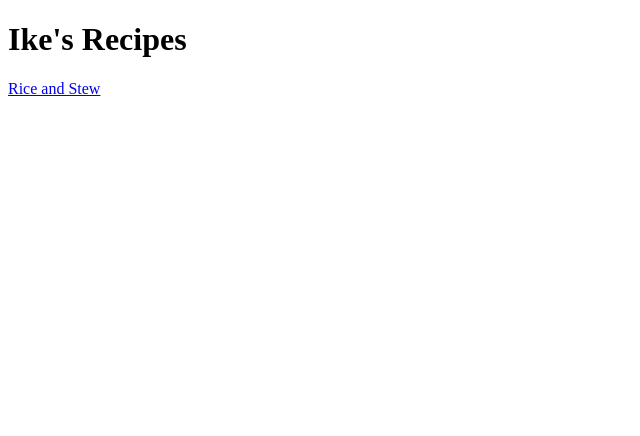
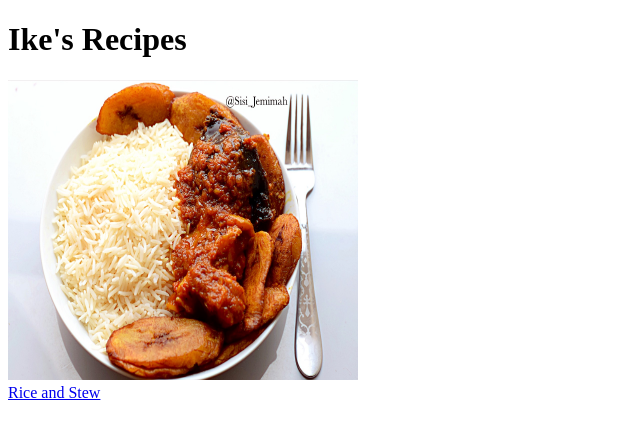
Before and after one commit to inwosu11/Ikes-recipes, a plain HTML site: page index.html in a window 1280 px wide. Shown: the whole page, without its empty margins (0-640 px from the left). Drawn offline with Linux system fonts and the light colour scheme.

Commit message:
added an image to the homepage that links to the rice and stew page

```diff
--- a/index.html
+++ b/index.html
@@ -9,7 +9,8 @@
     <h1>
         Ike's Recipes
     </h1>
-    <a href="recipes/riceAndStew.html"> Rice and Stew</a>
+    <a href="recipes/riceAndStew.html"> <img src="./recipes/Images/Rice_and_Stew.jpg" width ="350" height="300"></a>
+    <br><a href="recipes/riceAndStew.html"> Rice and Stew</a>
 
 </body>
 </html>
```
